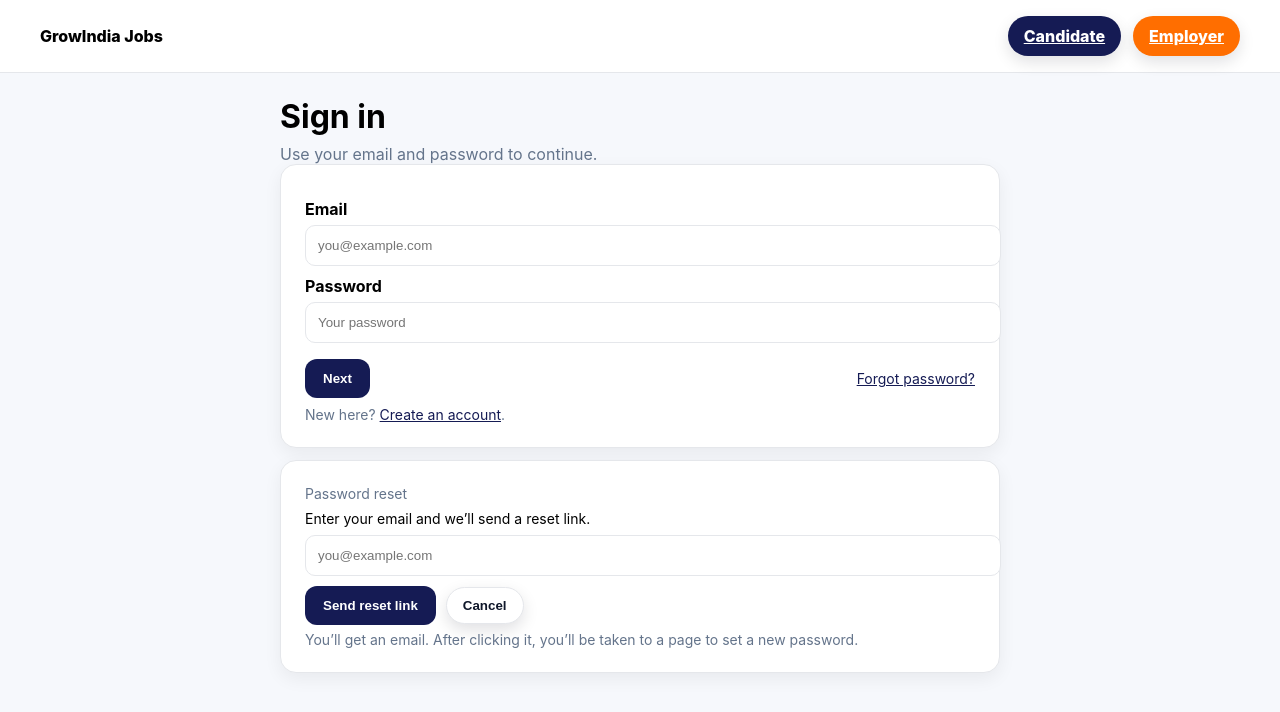
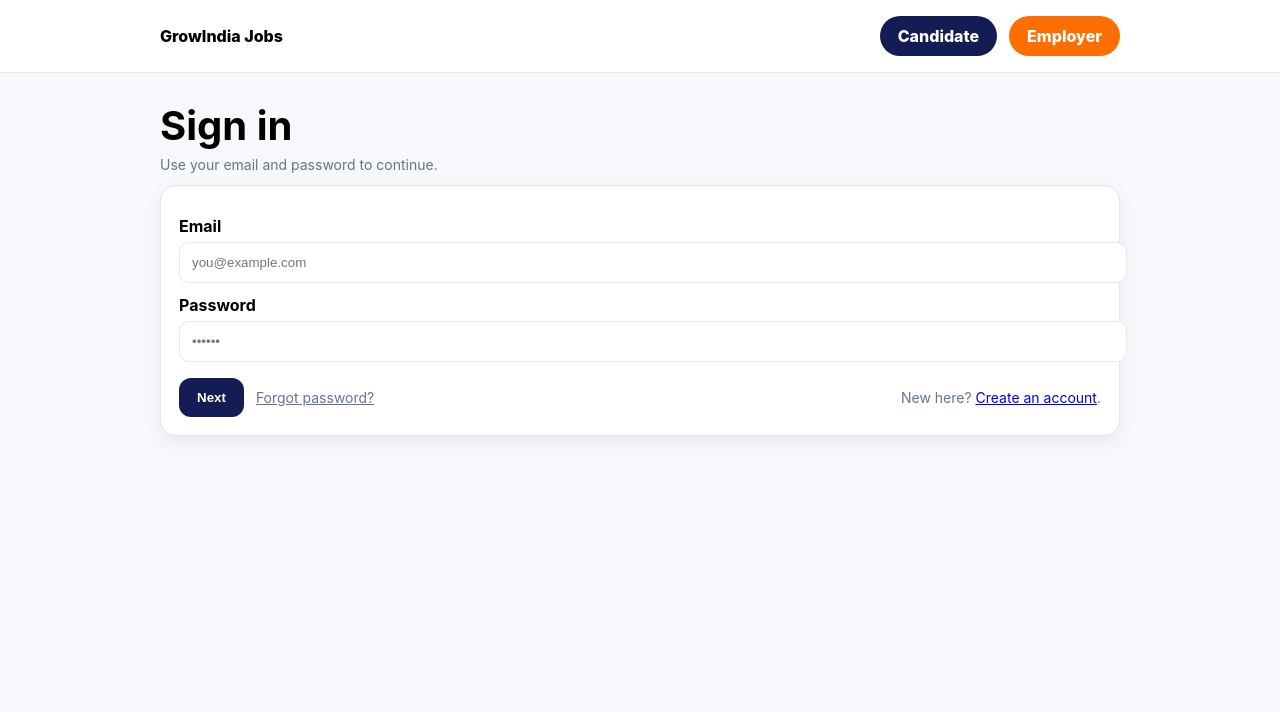
Before and after one commit to rajiv-creator/GrowIndia.New, a plain HTML site: page login.html in a window 1280 px wide. Both pictures are taken after a click on the link "Forgot password?". Drawn offline with nearby package versions, Linux system fonts and the light colour scheme.

Commit message:
Update login.html

```diff
--- a/login.html
+++ b/login.html
@@ -5,121 +5,118 @@
   <meta name="viewport" content="width=device-width, initial-scale=1"/>
   <title>Sign in — GrowIndia Jobs</title>
   <style>
-    :root{--blue:#151B54;--blue-600:#0F143E;--orange:#FF6E00;--bg:#F6F8FC;--card:#fff;--line:#E5E7EB;--muted:#64748B}
-    body{margin:0;background:var(--bg);font-family:Inter,"Noto Sans",system-ui,-apple-system,"Segoe UI",Roboto,Helvetica,Arial,sans-serif}
+    :root{--blue:#151B54;--bg:#F6F8FC;--card:#fff;--line:#E5E7EB;--muted:#64748B}
+    html,body{margin:0;background:var(--bg);font-family:Inter,"Noto Sans",system-ui,-apple-system,"Segoe UI",Roboto,Helvetica,Arial,sans-serif}
     header{background:#fff;border-bottom:1px solid var(--line)}
-    .nav{max-width:1200px;margin:0 auto;padding:0 16px;display:flex;align-items:center;justify-content:space-between;height:72px}
+    .nav{max-width:960px;margin:0 auto;padding:0 16px;display:flex;align-items:center;justify-content:space-between;height:72px}
     .brand{font-weight:800}
-    .nav-right{display:flex;gap:12px}
-    .btn-pill{padding:10px 16px;border-radius:999px;font-weight:800;color:#fff;box-shadow:0 6px 16px rgba(2,6,23,.12)}
-    .btn-blue{background:var(--blue)} .btn-blue:hover{background:var(--blue-600)}
-    .btn-orange{background:var(--orange)} .btn-orange:hover{filter:brightness(.95)}
-    .container{max-width:720px;margin:0 auto;padding:24px 16px}
-    .card{background:#fff;border:1px solid var(--line);border-radius:16px;box-shadow:0 6px 18px rgba(2,6,23,.06);padding:24px}
-    h1{margin:0 0 8px}
-    label{display:block;margin:10px 0 6px;font-weight:700}
-    input[type="email"],input[type="password"]{width:100%;padding:12px;border:1px solid var(--line);border-radius:10px}
-    input:focus{border-color:var(--blue);box-shadow:0 0 0 3px rgba(21,27,84,.15)}
-    .actions{margin-top:16px;display:flex;gap:10px;align-items:center;flex-wrap:wrap}
-    button.primary{background:var(--blue);color:#fff;border:0;border-radius:12px;padding:12px 18px;font-weight:800;cursor:pointer}
-    button.primary:hover{background:var(--blue-600)}
-    .muted{color:var(--muted)}
-    .link{color:var(--blue);text-decoration:underline;cursor:pointer}
-    .small{font-size:14px}
-    .forgot{margin-left:auto}
-    .inline{display:flex;gap:12px;align-items:center;justify-content:space-between}
-    .hide{display:none}
+    .ctas{display:flex;gap:12px}
+    .cta{background:var(--blue);color:#fff;border-radius:24px;padding:10px 18px;text-decoration:none;font-weight:800}
+    .cta.orange{background:#FF6E00}
+    .wrap{max-width:960px;margin:28px auto;padding:0 16px}
+    h1{font-size:40px;margin:0 0 6px}
+    .card{background:#fff;border:1px solid var(--line);border-radius:16px;box-shadow:0 6px 18px rgba(2,6,23,.06);padding:18px}
+    label{display:block;margin:12px 0 6px;font-weight:700}
+    input{width:100%;padding:12px;border:1px solid var(--line);border-radius:10px}
+    input:focus{border-color:var(--blue);box-shadow:0 0 0 3px rgba(21,27,84,.15);outline:0}
+    .btn{display:inline-block;background:var(--blue);color:#fff;border-radius:12px;padding:12px 18px;text-decoration:none;font-weight:800;border:0;cursor:pointer}
+    .btn[disabled]{opacity:.6;cursor:not-allowed}
+    .meta{color:var(--muted);font-size:14px}
   </style>
 </head>
 <body>
 <header>
   <div class="nav">
     <div class="brand">GrowIndia Jobs</div>
-      <div class="nav-right">
-        <a class="btn-pill btn-blue" href="/register-candidate.html">Candidate</a>
-        <a class="btn-pill btn-orange" href="/login.html?role=employer">Employer</a>
+    <div class="ctas">
+      <a class="cta" href="/register-candidate.html">Candidate</a>
+      <a class="cta orange" href="/login.html?role=employer">Employer</a>
     </div>
   </div>
 </header>
 
-  <div class="container">
+<main class="wrap">
   <h1>Sign in</h1>
-    <div class="muted">Use your email and password to continue.</div>
+  <div class="meta">Use your email and password to continue.</div>
 
-    <section class="card">
-      <form id="form">
+  <section class="card" style="margin-top:12px">
+    <form id="form" autocomplete="on">
       <label>Email</label>
-        <input id="email" type="email" required placeholder="you@example.com"/>
+      <input id="email" type="email" placeholder="you@example.com" required>
 
       <label>Password</label>
-        <input id="password" type="password" required placeholder="Your password"/>
+      <input id="password" type="password" placeholder="••••••" required>
 
-        <div class="actions inline">
-          <button class="primary" type="submit" id="signinBtn">Next</button>
-          <a class="link small forgot" id="forgotLink">Forgot password?</a>
-        </div>
-
-        <div class="small muted" style="margin-top:8px">
-          New here? <a class="link" href="/register-candidate.html">Create an account</a>.
+      <div style="margin-top:16px;display:flex;align-items:center;gap:12px;flex-wrap:wrap">
+        <button id="loginBtn" type="submit" class="btn">Next</button>
+        <a id="fp" href="#" class="meta">Forgot password?</a>
+        <span class="meta" style="margin-left:auto">New here? <a href="/register-candidate.html">Create an account</a>.</span>
       </div>
     </form>
   </section>
+</main>
 
-    <!-- Forgot password mini-card -->
-    <section id="forgotCard" class="card hide" style="margin-top:12px">
-      <div class="small muted" style="margin-bottom:8px">Password reset</div>
-      <div class="small">Enter your email and we’ll send a reset link.</div>
-      <div style="margin-top:8px">
-        <input id="fp_email" type="email" placeholder="you@example.com" style="width:100%;padding:12px;border:1px solid var(--line);border-radius:10px">
-      </div>
-      <div class="actions" style="margin-top:10px">
-        <button class="primary" id="sendReset" type="button">Send reset link</button>
-        <button class="btn-pill" type="button" style="background:#fff;color:#0f172a;border:1px solid var(--line)" id="cancelReset">Cancel</button>
-      </div>
-      <div class="small muted" style="margin-top:6px">You’ll get an email. After clicking it, you’ll be taken to a page to set a new password.</div>
-    </section>
-  </div>
-
+<!-- Order -->
 <script src="https://cdn.jsdelivr.net/npm/@supabase/supabase-js@2.45.4/dist/umd/supabase.min.js"></script>
 <script src="/config.js"></script>
-  <script src="/components.js?v=19"></script>
+
+<!-- Safety shim (same as register page) -->
 <script>
-  (function(){
+  if(!window.ui){ window.ui = { toast:(m)=>alert(m) } }
+  if(!window.app){
+    window.app = {
+      async upsertProfile(payload){
+        if(!payload.role) payload.role='candidate';
+        return window.supabase.from('profiles').upsert(payload,{ onConflict:'user_id' });
+      },
+      async getSessionUser(){
+        const { data:{ user } } = await window.supabase.auth.getUser(); return user;
+      }
+    };
+  }
+</script>
+
+<script src="/components.js?v=21"></script>
+<script>
+  const params = new URLSearchParams(location.search);
+  if(params.get('notice')==='verify'){ ui.toast('Email verified. You can sign in now.','success'); }
+
   const form = document.getElementById('form');
-    form.addEventListener('submit', async (e)=>{
+  form.addEventListener('submit', submitLogin);
+  document.getElementById('fp').addEventListener('click', resetPw);
+
+  async function submitLogin(e){
     e.preventDefault();
-      const email = v('email'), password = v('password');
+    const btn = document.getElementById('loginBtn');
+    const email = document.getElementById('email').value.trim();
+    const pass  = document.getElementById('password').value;
+    if(!email || !pass){ ui.toast('Please fill both fields.','error'); return; }
     try{
-        const { error } = await supabase.auth.signInWithPassword({ email, password });
+      btn.disabled = true;
+      const { error } = await window.supabase.auth.signInWithPassword({ email, password: pass });
       if(error) throw error;
-        const u = await app.getSessionUser();
-        await app.upsertProfile({ user_id: u.id, role: 'candidate' });
-        app.go('/dashboard.html#complete');
-      }catch(err){ ui.toast(err.message || 'Sign in failed','error'); }
+
+      const { data:{ user } } = await window.supabase.auth.getUser();
+      if(user) await app.upsertProfile({ user_id:user.id, role:'candidate' });
+
+      location.href = '/dashboard.html';
+    }catch(err){
+      ui.toast(err.message || 'Sign-in failed','error');
+    }finally{
+      btn.disabled = false;
+    }
+  }
+
+  async function resetPw(e){
+    e.preventDefault();
+    const email = document.getElementById('email').value.trim();
+    if(!email){ ui.toast('Enter your email above first.','error'); return; }
+    const { error } = await window.supabase.auth.resetPasswordForEmail(email, {
+      redirectTo: location.origin + '/post-auth.html'
     });
-
-    // Forgot password flow
-    const forgotLink = document.getElementById('forgotLink');
-    const forgotCard = document.getElementById('forgotCard');
-    const sendReset = document.getElementById('sendReset');
-    const cancelReset = document.getElementById('cancelReset');
-
-    forgotLink.onclick = ()=> { forgotCard.classList.remove('hide'); document.getElementById('fp_email').value = v('email'); };
-    cancelReset.onclick = ()=> forgotCard.classList.add('hide');
-    sendReset.onclick = async ()=>{
-      const email = document.getElementById('fp_email').value.trim();
-      if(!email){ ui.toast('Enter your email','error'); return; }
-      try{
-        const redirectTo = location.origin + '/password-reset.html';
-        const { error } = await supabase.auth.resetPasswordForEmail(email, { redirectTo });
-        if(error) throw error;
-        ui.toast('Reset link sent. Check your email.','success');
-        forgotCard.classList.add('hide');
-      }catch(err){ ui.toast(err.message || 'Could not send reset link','error'); }
-    };
-
-    function v(id){ return document.getElementById(id).value.trim(); }
-  })();
+    if(error) ui.toast(error.message,'error');
+    else ui.toast('Password reset link sent to your email.','success');
+  }
 </script>
 </body>
 </html>
```
Lines whose indentation alone changed are shown as unchanged.
